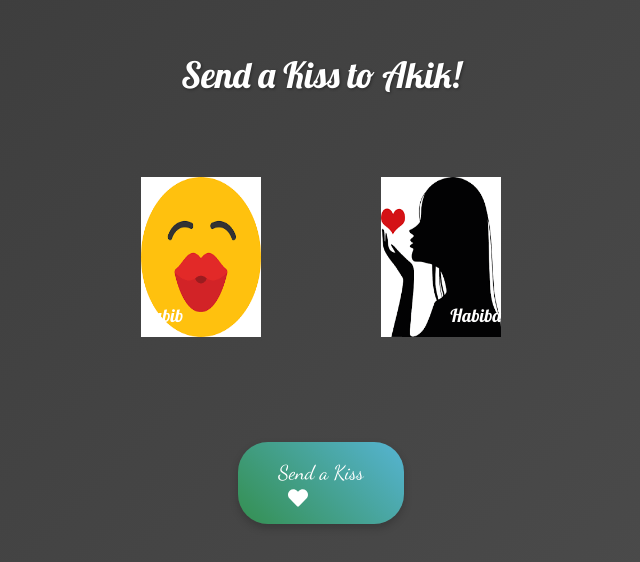
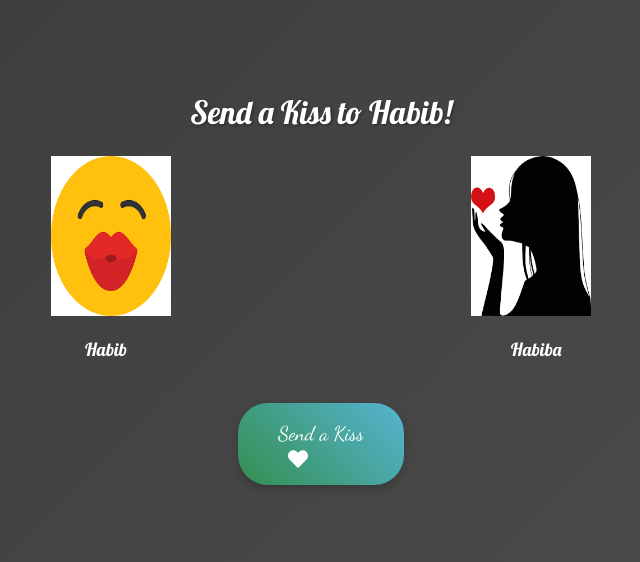
Before and after one commit to ahsanhabibakik/syedhabib, a Next.js app: page / in a window 1280 px wide. Shown: the part 114-676 px from the top of the page, without its empty margins (319-959 px from the left). Built offline with nearby package versions, Linux system fonts and the light colour scheme.

Commit message:
bottonposition

```diff
--- a/src/app/page.js
+++ b/src/app/page.js
@@ -12,57 +12,58 @@ const styles = {
     flexDirection: 'column',
     alignItems: 'center',
     justifyContent: 'center',
-    minHeight: '100vh',
+    height: '100vh', // Full screen height
+    width: '100vw',  // Full screen width
+    overflow: 'hidden', // No scrolling
     background: 'linear-gradient(135deg, #3a3a3a 0%, #4e4e4e 100%)',
     fontFamily: '"Dancing Script", cursive',
+    padding: '0',
+    margin: '0',
+    position: 'relative',
   },
   text: {
-    fontSize: '36px',
+    fontSize: '32px',
     fontFamily: '"Lobster", cursive',
     color: '#ffffff',
-    marginBottom: '30px',
     textAlign: 'center',
     textShadow: '1px 1px 3px rgba(0,0,0,0.4)',
+    minHeight: '40px',  // Keep text height fixed to prevent shifting
   },
   animationContainer: {
     display: 'flex',
-    justifyContent: 'center',
-    alignItems: 'center',
+    justifyContent: 'space-between',  // Space out the boy and girl
+    alignItems: 'flex-end',  // Align images bottom for consistency
+    width: '100%',
+    maxWidth: '600px',  // Ensure the container is not too wide
     position: 'relative',
-    width: '400px',
-    height: '250px',
-    marginBottom: '40px',
+    padding: '20px', // Adjusted for better spacing
   },
   boy: {
-    position: 'absolute',
-    left: '5%',
     width: '120px',
     height: '160px',
+    marginLeft: '10px',
+    marginBottom: '20px',  // Create spacing from the bottom
   },
   boyName: {
-    position: 'absolute',
-    left: '5%',
-    top: '170px',
     fontSize: '18px',
     fontFamily: '"Lobster", cursive',
     color: '#ffffff',
     textAlign: 'center',
+    marginTop: '10px',
   },
   girl: {
-    position: 'absolute',
-    right: '5%',
     width: '120px',
     height: '160px',
+    marginRight: '10px',
+    marginBottom: '20px',  // Create spacing from the bottom
     transformOrigin: 'bottom left',
   },
   girlName: {
-    position: 'absolute',
-    right: '5%',
-    top: '170px',
     fontSize: '18px',
     fontFamily: '"Lobster", cursive',
     color: '#ffffff',
     textAlign: 'center',
+    marginTop: '10px',
   },
   button: {
     padding: '16px 40px',
@@ -75,6 +76,7 @@ const styles = {
     transition: 'background-color 0.3s ease',
     boxShadow: '0px 4px 8px rgba(0,0,0,0.2)',
     marginTop: '20px',
+    position: 'relative', // Fix button position, won't shift
   },
   hearts: {
     position: 'absolute',
@@ -102,7 +104,7 @@ export default function InteractiveLovePage() {
 
   // Kiss sound effect
   const playKissSound = () => {
-    const kissAudio = new Audio('/kiss-sound.wav'); // Add the kiss sound file to your public folder
+    const kissAudio = new Audio('/kiss-sound.wav'); // Add kiss sound file to public folder
     kissAudio.play();
   };
 
@@ -128,28 +130,32 @@ export default function InteractiveLovePage() {
 
   // Personalized message for each kiss count
   const getKissMessage = () => {
-    if (kissCount === 0) return 'Send a Kiss to Akik!';
-    if (kissCount === 1) return 'One Kiss to Akik 💕';
-    if (kissCount === 2) return 'Two Kisses to Akik 💖';
-    if (kissCount === 3) return 'Three Kisses to Akik 💘';
-    if (kissCount >= 4) return `${kissCount} Kisses to Akik 💞`;
+    if (kissCount === 0) return 'Send a Kiss to Habib!';
+    if (kissCount === 1) return 'One Kiss to Habib 💕';
+    if (kissCount === 2) return 'Two Kisses to Habib 💖';
+    if (kissCount === 3) return 'Three Kisses to Habib 💘';
+    if (kissCount >= 4) return `${kissCount} Kisses to Habib 💞`;
   };
 
   return (
     <div style={styles.container}>
       <h1 style={styles.text}>{getKissMessage()}</h1>
       <div style={styles.animationContainer}>
-        <img src="/boy.png" alt="Boy" style={styles.boy} />
-        <p style={styles.boyName}>Habib</p> {/* Boy's Name */}
-        <animated.img src="/girl.png" alt="Girl" style={{ ...styles.girl, ...girlSpring }} />
-        <p style={styles.girlName}>Habiba</p> {/* Girl's Name */}
+        <div>
+          <img src="/boy.png" alt="Boy" style={styles.boy} />
+          <p style={styles.boyName}>Habib</p> {/* Boy's Name */}
+        </div>
+        <div>
+          <animated.img src="/girl.png" alt="Girl" style={{ ...styles.girl, ...girlSpring }} />
+          <p style={styles.girlName}>Habiba</p> {/* Girl's Name */}
+        </div>
       </div>
       <button onClick={handleKiss} style={styles.button}>
         Send a Kiss <FaHeart style={{ marginLeft: '10px' }} />
       </button>
       {kiss && (
         <p style={styles.text}>
-          Smooch! <FaHeart /> <br /> True Love is in the Air! 💕
+          True Love is in the Air! 💕 <FaHeart />
         </p>
       )}
 
```
